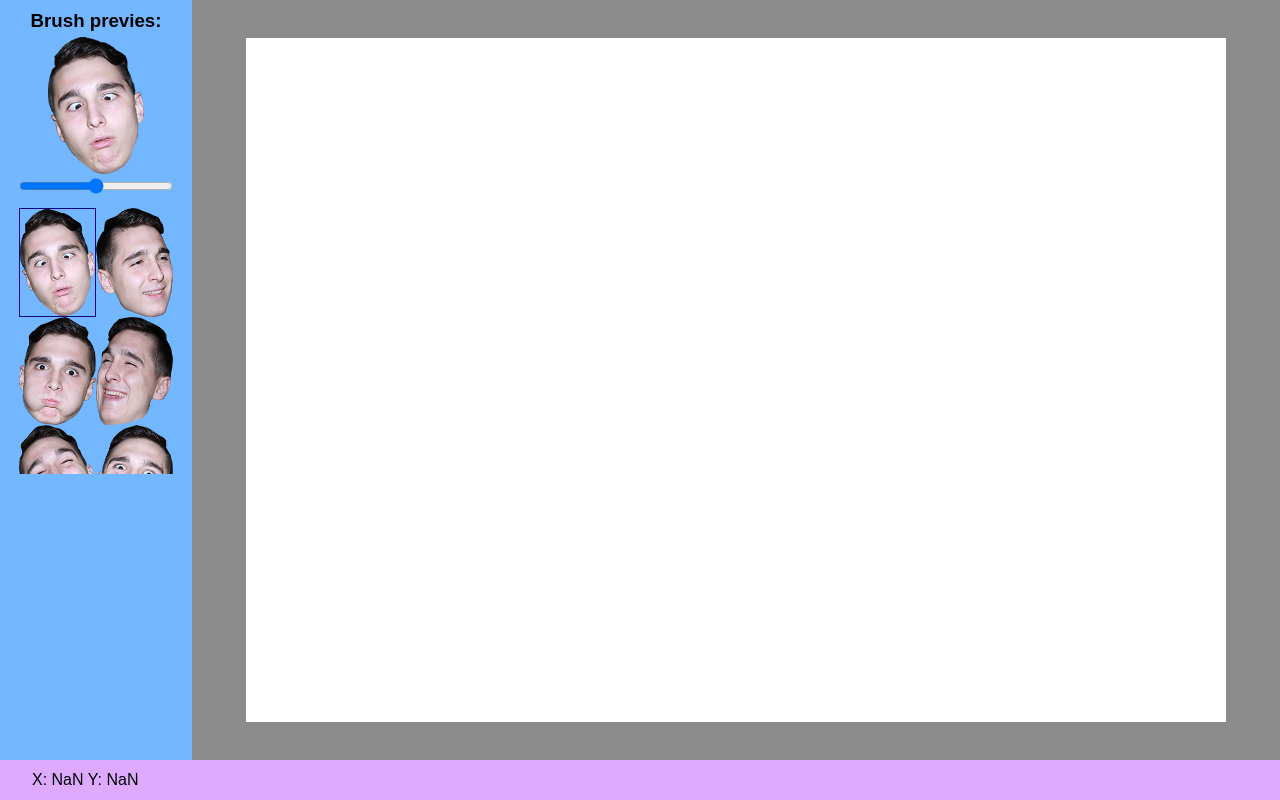
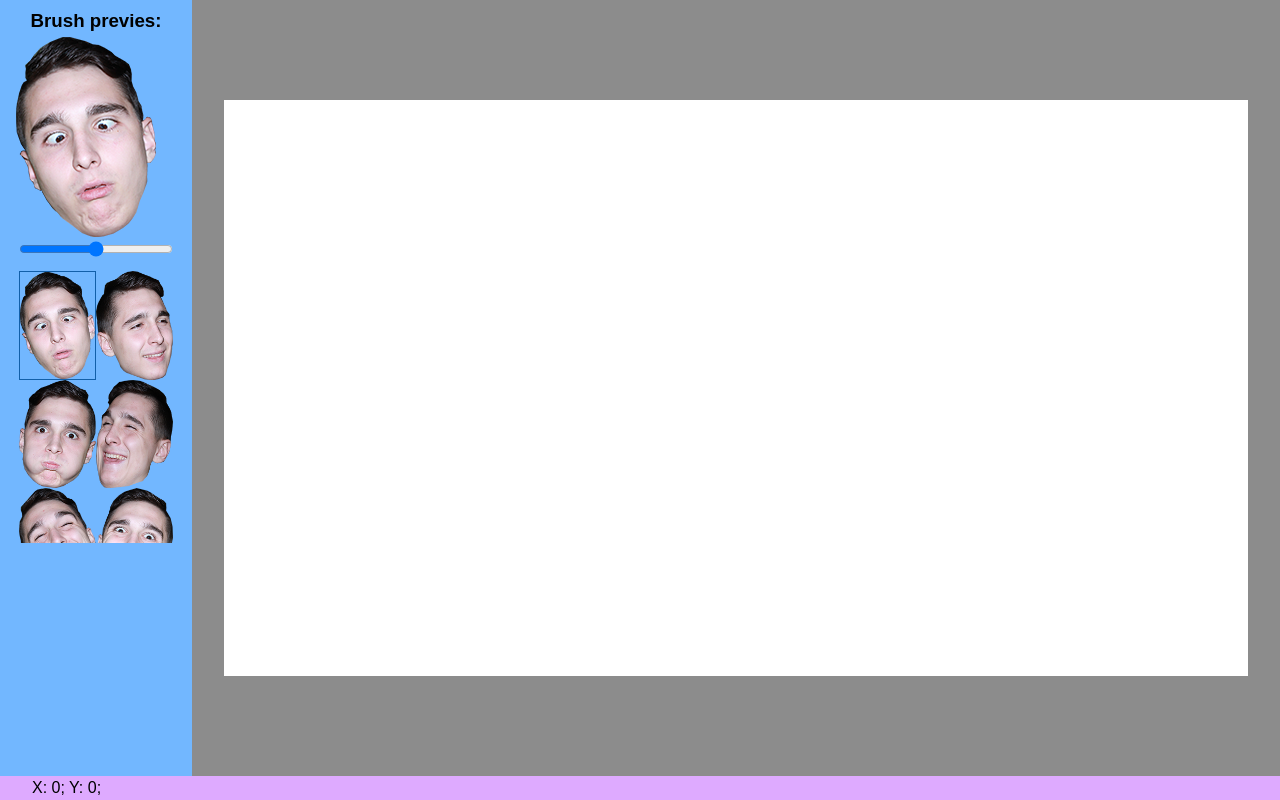
Before and after one commit to malcolmmadsheep/dont-call-me-mad-collager, a website built with webpack: page index.html in a window 1280 px wide. Built offline with nearby package versions, Linux system fonts and the light colour scheme.

Commit message:
added build dir to gitignore, add coordinates displaying

```diff
--- a/index.html
+++ b/index.html
@@ -13,7 +13,9 @@
   <section id="tools-box" class="work-block">
     <div id="brush-preview-box">
       <h3>Brush previes:</h3>
-      <img src="" id="preview-brush" alt="Brush view and size preview" />
+      <div class="preview-brush-container">
+        <img src="" id="preview-brush" alt="Brush view and size preview" />
+      </div>
       <input type="range" min="1" max="21" defaultValue="10" />
     </div>
     <div id="brushes"></div>
@@ -23,7 +25,7 @@
   </section>
   <footer id="status-bar">
     <div class="properties">
-      X: <span id="mouse-x">NaN</span> Y: <span id="mouse-y">NaN</span>
+      X: <span id="mouse-x">0</span>; Y: <span id="mouse-y">0</span>;
     </div>
   </footer>
   <!--<div id="tools">
--- a/sources/scripts/main.js
+++ b/sources/scripts/main.js
@@ -8,6 +8,16 @@ import * as appUtils from './utils';
   const CANVAS = document.getElementById('field');
   const CTX = CANVAS.getContext('2d');
   const objects = [];
+  const configs = {
+    mouse: {
+      x: 0,
+      y: 0
+    }
+  };
+  const statusBoxElements = {
+    xValueCoordinate: document.getElementById('mouse-x'),
+    yValueCoordinate: document.getElementById('mouse-y')
+  }
 
   window.onload = function() {
     const toolBoxElements = prerender();
@@ -20,6 +30,7 @@ import * as appUtils from './utils';
     const { previewBrush } = previewBox;
     const brushes = appUtils.toArray(brushesBox.children);
     setBrushesEventHandlers(brushes, previewBrush);
+    setCanvasListeners(CANVAS);
 
     // var imgSrc = '';
     // var isDefault = true;
@@ -138,22 +149,30 @@ import * as appUtils from './utils';
     return brushes;
   }
 
-  // window.onresize = function() {
-  //   canvasResizing(canvas);
-  // }
+  function setCanvasListeners(canvas) {
+    canvas.addEventListener('mousemove', onCanvasMouseCoordinatesUpdateHandler, false);
+    canvas.addEventListener('mouseleave', onCanvasMouseLeaveHandler, false);
+  }
 
-  // function canvasCreation() {
-  //   $canvas = document.createElement('canvas');
-  //   $canvas.width = window.innerWidth - window.innerWidth / 20 * 3;
-  //   $canvas.height = window.innerHeight;
-  //   $canvas.id = 'myCanvas';
-  //   document.body.appendChild($canvas);
-  // }
+  function onCanvasMouseCoordinatesUpdateHandler(event) {
+    const canvas = event.target;
+    const boundingRect = canvas.getBoundingClientRect();
+    const boundX = boundingRect.x;
+    const boundY = boundingRect.y;
+    const X = event.clientX - Math.round(boundX);
+    const Y = event.clientY - Math.round(boundY);
 
-  // function canvasResizing(can) {
-  //   can.width = window.innerWidth;
-  //   can.height = window.innerHeight;
-  // }
+    statusBoxElements.xValueCoordinate.textContent = X;
+    statusBoxElements.yValueCoordinate.textContent = Y;
+
+    // console.log(`X: ${X}; Y: ${Y}`);
+    // console.log(`bX: ${boundingRect.x}; bY: ${boundingRect.y};`);
+  }
+
+  function onCanvasMouseLeaveHandler(event) {
+    statusBoxElements.xValueCoordinate.textContent = 0;
+    statusBoxElements.yValueCoordinate.textContent = 0;
+  }
 
   // function getMousePos(c, evt) {
   //   var rect = c.getBoundingClientRect();
--- a/sources/styles/main.scss
+++ b/sources/styles/main.scss
@@ -1,8 +1,9 @@
-$status-bar-height: 5%;
+$status-bar-height: 3%;
 $main-blocks-heigth: 100% - $status-bar-height;
 $tools-box-width: 15%;
 $workspace-width: 100% - $tools-box-width;
-
+$canvas-width: 1024px;
+$canvas-height: 576px;
 * {
   -webkit-box-sizing: border-box;
   -moz-box-sizing: border-box;
@@ -30,25 +31,24 @@ body {
   width: $tools-box-width;
   text-align: center;
   background-color: #72b7ff;
-
   #brush-preview-box {
     h3 {
       margin: 10px 0 5px 0;
     }
-
-    #preview-brush {
-      width: 50%;
+    .preview-brush-container {
+      width: 90%;
+      height: 10%;
+      #preview-brush {
+        max-height: 100%;
+      }
     }
-
     input[type="range"] {
       width: 80%;
-
       &::-moz-focus-outer {
         border: 0;
       }
     }
   }
-
   #brushes {
     display: flex;
     flex-wrap: wrap;
@@ -57,12 +57,10 @@ body {
     height: 35%;
     overflow-y: auto;
     margin: 10px 10% 0 10%;
-
     .brush-item {
       width: 50%;
-
       &.selected {
-        border: 1px solid #160480;
+        border: 1px solid #125fa9;
       }
     }
   }
@@ -72,15 +70,15 @@ body {
   position: absolute;
   top: 0;
   left: $tools-box-width;
+  min-width: $canvas-width;
   width: $workspace-width;
   background-color: #8c8c8c;
   display: flex;
   align-items: center;
   justify-content: center;
-
   #field {
-    width: 90%;
-    height: 90%;
+    width: $canvas-width;
+    height: $canvas-height;
     background-color: #fff;
   }
 }
@@ -94,7 +92,6 @@ body {
   display: flex;
   align-items: center;
   background-color: #deaaff;
-
   .properties {
     width: 95%;
     margin-left: 2.5%;
```
Also changed, not shown: webpack.config.js (+2 -7 lines), build/bundle.js (deleted), package.json (line endings or trailing spaces), 1 other file.
